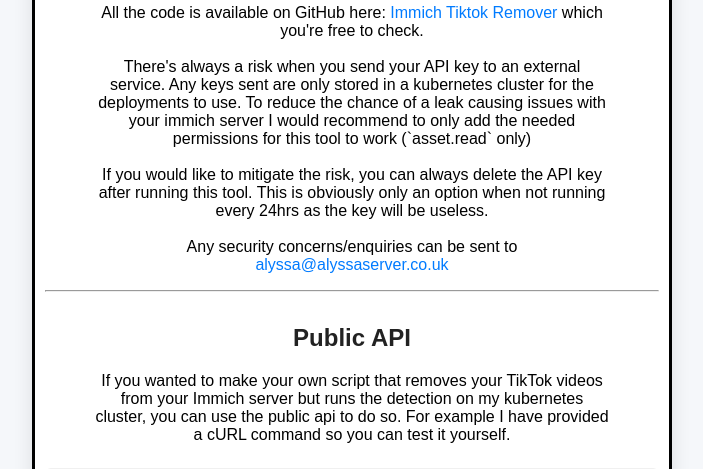
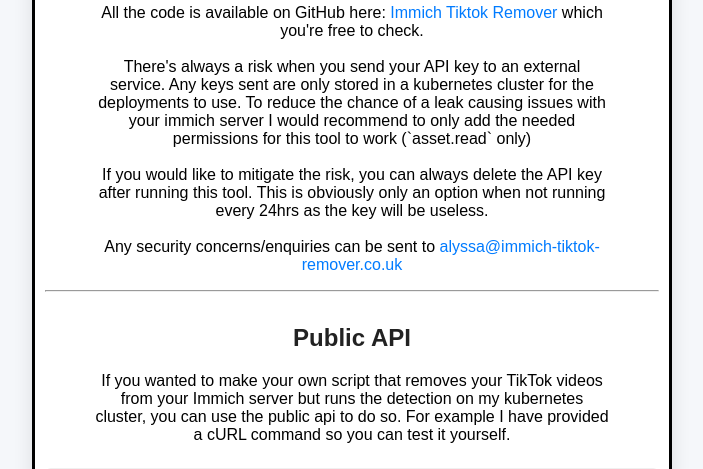
Before and after one commit to alyssaholland99/immich-tiktok-remover-web, a Flask app: page / in a window 1280 px wide. Shown: the part 1663-2132 px from the top of the page, without its empty margins (288-991 px from the left). Run offline with Flask 2, Linux system fonts and the light colour scheme.

Commit message:
updated email address

```diff
--- a/site/templates/index.html
+++ b/site/templates/index.html
@@ -75,7 +75,7 @@
                 <br><br>
                 If you would like to mitigate the risk, you can always delete the API key after running this tool. This is obviously only an option when not running every 24hrs as the key will be useless.
                 <br><br>
-                Any security concerns/enquiries can be sent to <a href="mailto:alyssa@alyssaserver.co.uk">alyssa@alyssaserver.co.uk</a>
+                Any security concerns/enquiries can be sent to <a href="mailto:alyssa@immich-tiktok-remover.co.uk">alyssa@immich-tiktok-remover.co.uk</a>
             </p>
                 <hr>
         <h2>Public API</h2>
```
